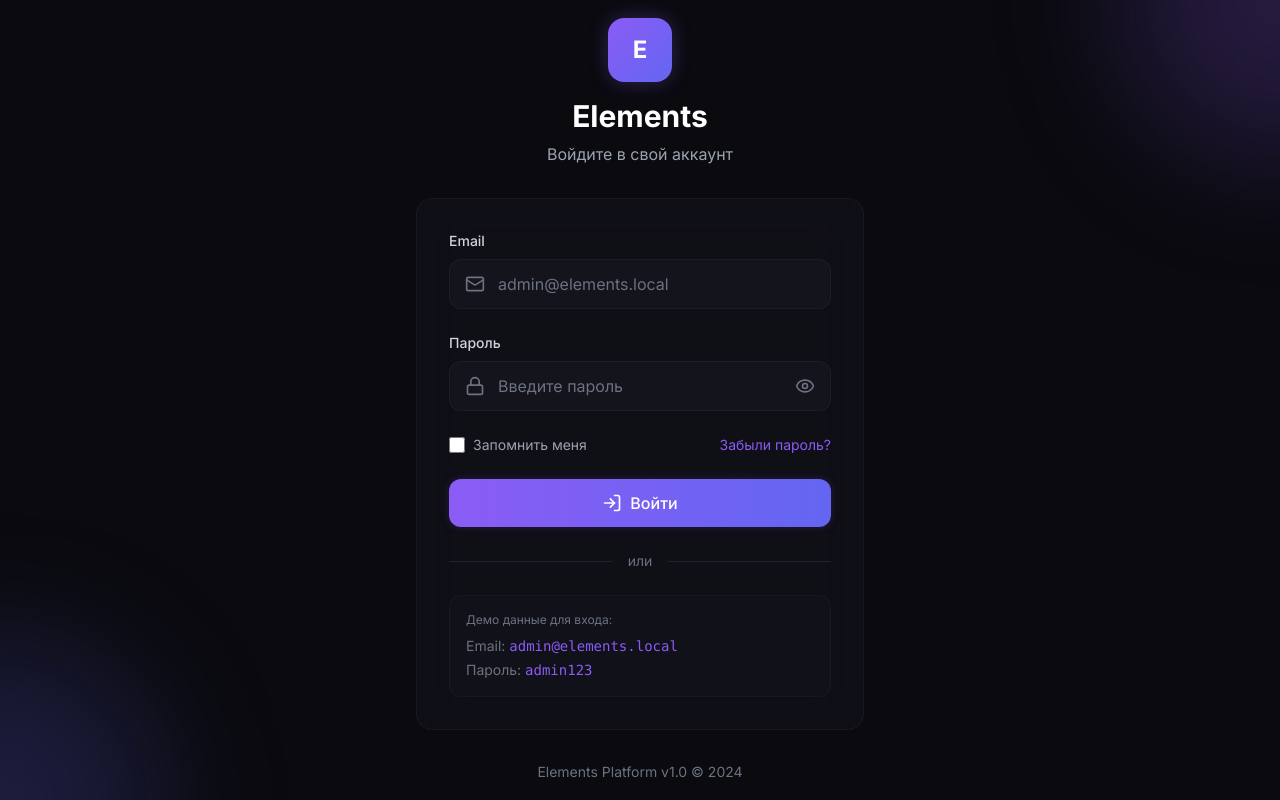
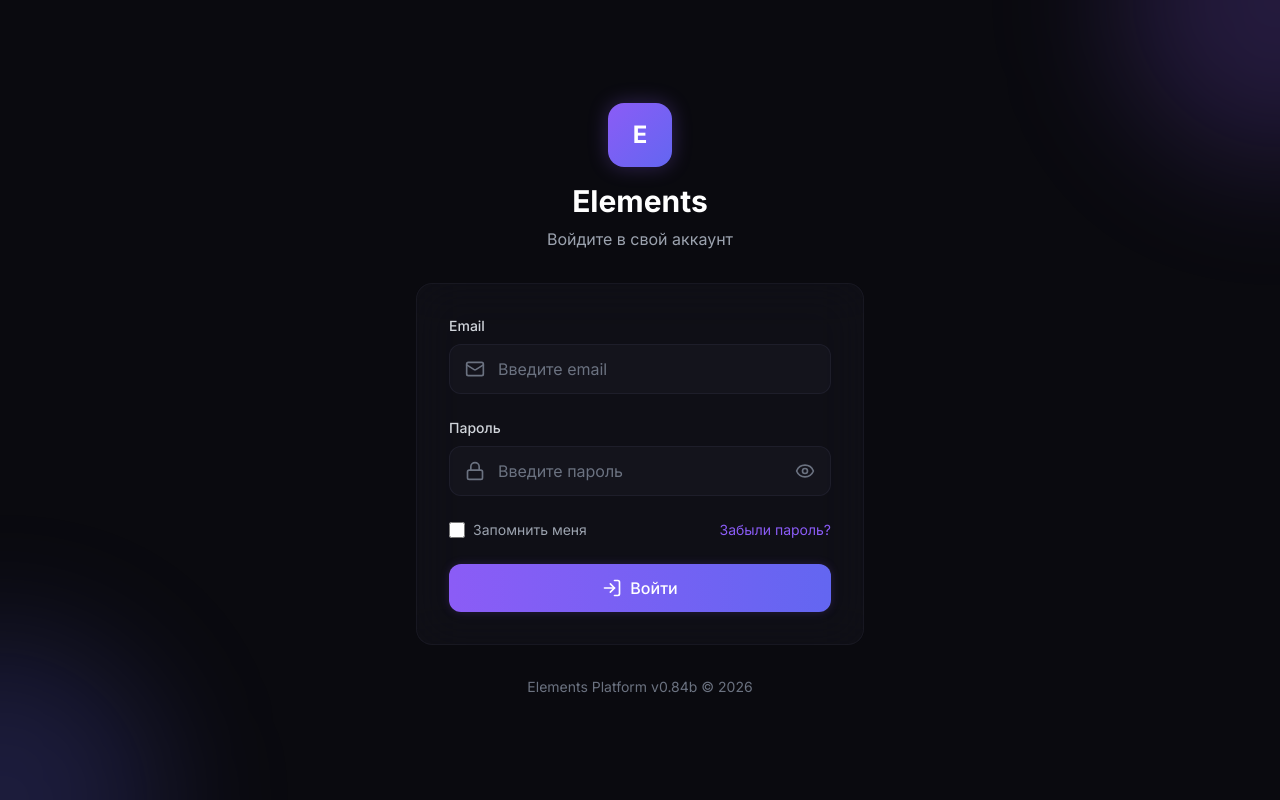
Before and after one commit to skandal1st/elements, a React (Vite) app in the folder frontend/: page /login in a window 1280 px wide. Built offline with nearby package versions, Linux system fonts and the light colour scheme.

Commit message:
fix: главная страница

```diff
--- a/frontend/src/shared/components/auth/LoginForm.tsx
+++ b/frontend/src/shared/components/auth/LoginForm.tsx
@@ -74,7 +74,7 @@ export function LoginForm() {
                   autoComplete="email"
                   required
                   className="w-full pl-12 pr-4 py-3 bg-dark-700/50 border border-dark-500/50 rounded-xl text-white placeholder-gray-500 focus:outline-none focus:border-accent-purple/50 focus:ring-1 focus:ring-accent-purple/30 transition-all"
-                  placeholder="admin@elements.local"
+                  placeholder="Введите email"
                   value={email}
                   onChange={(e) => setEmail(e.target.value)}
                 />
@@ -154,33 +154,11 @@ export function LoginForm() {
               )}
             </button>
           </form>
-
-          {/* Divider */}
-          <div className="my-6 flex items-center gap-4">
-            <div className="flex-1 h-px bg-dark-600"></div>
-            <span className="text-sm text-gray-500">или</span>
-            <div className="flex-1 h-px bg-dark-600"></div>
-          </div>
-
-          {/* Demo credentials */}
-          <div className="p-4 rounded-xl bg-dark-700/30 border border-dark-600/50">
-            <p className="text-xs text-gray-500 mb-2">Демо данные для входа:</p>
-            <div className="space-y-1 text-sm">
-              <p className="text-gray-400">
-                <span className="text-gray-500">Email:</span>{" "}
-                <code className="text-accent-purple">admin@elements.local</code>
-              </p>
-              <p className="text-gray-400">
-                <span className="text-gray-500">Пароль:</span>{" "}
-                <code className="text-accent-purple">admin123</code>
-              </p>
-            </div>
-          </div>
         </div>
 
         {/* Footer */}
         <p className="text-center text-sm text-gray-500 mt-8">
-          Elements Platform v1.0 &copy; 2024
+          Elements Platform v0.84b &copy; 2026
         </p>
       </div>
     </div>
```
